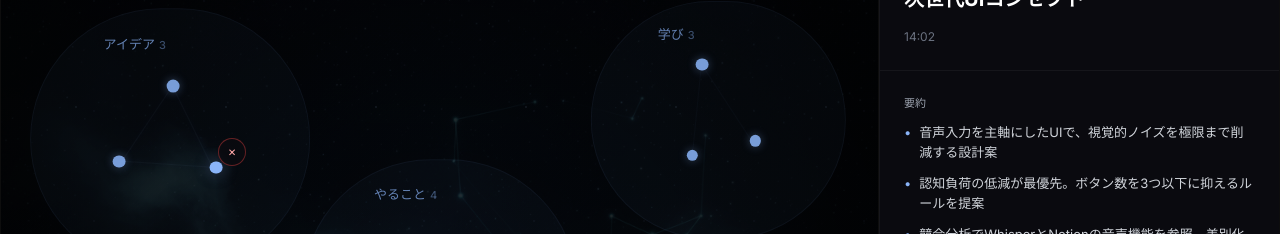
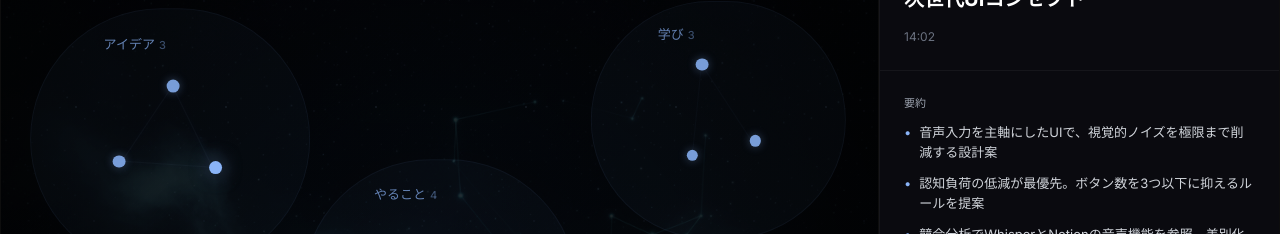
Before and after one commit to Oovo-project/nebula-notes, a Next.js app: page /inbox in a window 1280 px wide. Shown: the part 182-416 px from the top of the page. Built offline with nearby package versions, Linux system fonts and the light colour scheme; no server answers; the database is empty.

Commit message:
fix(inbox): stabilize star hover motion and runtime cache cleanup

```diff
--- a/app/inbox/page.tsx
+++ b/app/inbox/page.tsx
@@ -109,8 +109,6 @@ export default function InboxPage() {
             sky={sky}
             selectedMemoId={selectedMemoId}
             onSelectMemo={setSelectedMemoId}
-            onDeleteMemo={handleDeleteMemo}
-            deletingMemoId={deletingMemoId}
           />
         </div>
 
--- a/components/ConstellationCanvas.tsx
+++ b/components/ConstellationCanvas.tsx
@@ -1,6 +1,6 @@
 "use client";
 
-import { useMemo } from "react";
+import { useEffect, useMemo, useRef, useState, type MouseEvent } from "react";
 import type { MemoCategory, Sky, SkyStar } from "@/lib/types";
 
 const categoryTone: Record<MemoCategory, string> = {
@@ -33,24 +33,108 @@ function lineStyle(from: SkyStar, to: SkyStar, score = 0.1) {
   };
 }
 
+const DOCK_DISTANCE = 140;
+const DOCK_MAGNIFICATION = 1.38;
+
+function eased(value: number): number {
+  const clamped = Math.max(0, Math.min(1, value));
+  return clamped * clamped * (3 - 2 * clamped);
+}
+
 export default function ConstellationCanvas({
   sky,
   selectedMemoId,
   onSelectMemo,
-  onDeleteMemo,
-  deletingMemoId,
 }: {
   sky: Sky;
   selectedMemoId: string;
   onSelectMemo: (memoId: string) => void;
-  onDeleteMemo?: (memoId: string) => void;
-  deletingMemoId?: string | null;
 }) {
+  const containerRef = useRef<HTMLDivElement | null>(null);
+  const rafRef = useRef<number | null>(null);
+  const targetPointerRef = useRef<{ x: number; y: number; active: boolean }>({ x: 0, y: 0, active: false });
+  const [bounds, setBounds] = useState({ width: 1, height: 1 });
+  const [pointer, setPointer] = useState<{ x: number; y: number; active: boolean }>({ x: 0, y: 0, active: false });
   const starsById = useMemo(() => new Map(sky.stars.map((star) => [star.id, star])), [sky.stars]);
-  const selectedStar = useMemo(() => sky.stars.find((star) => star.memoId === selectedMemoId) ?? null, [selectedMemoId, sky.stars]);
+
+  const starScaleById = useMemo(() => {
+    const scaleMap = new Map<string, number>();
+
+    sky.stars.forEach((star) => {
+      const cx = (star.x / 100) * bounds.width;
+      const cy = (star.y / 100) * bounds.height;
+      const distance = pointer.active ? Math.hypot(pointer.x - cx, pointer.y - cy) : Number.POSITIVE_INFINITY;
+      const proximity = 1 - distance / DOCK_DISTANCE;
+      const dockScale = 1 + (DOCK_MAGNIFICATION - 1) * eased(proximity);
+      const selectedBoost = star.memoId === selectedMemoId ? 0.08 : 0;
+      scaleMap.set(star.id, pointer.active ? dockScale + selectedBoost : 1 + selectedBoost);
+    });
+
+    return scaleMap;
+  }, [bounds.height, bounds.width, pointer.active, pointer.x, pointer.y, selectedMemoId, sky.stars]);
+
+  useEffect(() => {
+    const node = containerRef.current;
+    if (!node) return;
+
+    const observer = new ResizeObserver((entries) => {
+      const entry = entries[0];
+      if (!entry) return;
+      const { width, height } = entry.contentRect;
+      setBounds({
+        width: Math.max(1, width),
+        height: Math.max(1, height),
+      });
+    });
+    observer.observe(node);
+
+    const animate = () => {
+      setPointer((prev) => {
+        const target = targetPointerRef.current;
+        const alpha = target.active ? 0.18 : 0.12;
+        const nextX = prev.x + (target.x - prev.x) * alpha;
+        const nextY = prev.y + (target.y - prev.y) * alpha;
+        const closeEnough = Math.abs(nextX - target.x) < 0.2 && Math.abs(nextY - target.y) < 0.2;
+        const active = target.active || !closeEnough;
+        return {
+          x: closeEnough ? target.x : nextX,
+          y: closeEnough ? target.y : nextY,
+          active,
+        };
+      });
+      rafRef.current = window.requestAnimationFrame(animate);
+    };
+    rafRef.current = window.requestAnimationFrame(animate);
+
+    return () => {
+      observer.disconnect();
+      if (rafRef.current !== null) {
+        window.cancelAnimationFrame(rafRef.current);
+        rafRef.current = null;
+      }
+    };
+  }, []);
+
+  const onMove = (event: MouseEvent<HTMLDivElement>) => {
+    const rect = event.currentTarget.getBoundingClientRect();
+    targetPointerRef.current = {
+      x: event.clientX - rect.left,
+      y: event.clientY - rect.top,
+      active: true,
+    };
+  };
+
+  const onLeave = () => {
+    targetPointerRef.current = { x: 0, y: 0, active: false };
+  };
 
   return (
-    <div className="relative h-full min-h-[820px] w-full overflow-hidden border-r border-[var(--line-soft)] bg-black">
+    <div
+      ref={containerRef}
+      onMouseMove={onMove}
+      onMouseLeave={onLeave}
+      className="relative h-full min-h-[820px] w-full overflow-hidden border-r border-[var(--line-soft)] bg-black"
+    >
       <div className="pointer-events-none absolute inset-0 z-0 bg-[radial-gradient(circle_at_50%_38%,#050b16_0%,#02050b_48%,#000000_100%)]" />
       <div
         className="pointer-events-none absolute inset-0 z-0 bg-cover bg-center opacity-[0.28]"
@@ -100,13 +184,14 @@ export default function ConstellationCanvas({
 
       {sky.stars.map((star) => {
         const selected = star.memoId === selectedMemoId;
-        const hitSize = Math.max(star.size + 18, 28);
+        const scale = starScaleById.get(star.id) ?? 1;
+        const hitSize = Math.max(star.size + 20, 30);
         return (
           <button
             key={star.id}
             type="button"
             onClick={() => onSelectMemo(star.memoId)}
-            className="absolute z-30 rounded-full transition hover:scale-[1.04]"
+            className="absolute z-30 rounded-full"
             style={{
               left: `${star.x}%`,
               top: `${star.y}%`,
@@ -118,38 +203,18 @@ export default function ConstellationCanvas({
             title="星メモを選択"
           >
             <span
-              className={`pointer-events-none absolute left-1/2 top-1/2 rounded-full transition ${
-                selected
-                  ? "bg-[#8ab4f8] shadow-[0_0_16px_rgba(138,180,248,0.45)]"
-                  : "bg-[#8ab4f8dd] shadow-[0_0_10px_rgba(138,180,248,0.33)]"
+              className={`pointer-events-none absolute left-1/2 top-1/2 rounded-full transition-transform duration-100 ease-out ${
+                selected ? "bg-[#8ab4f8] shadow-[0_0_18px_rgba(138,180,248,0.5)]" : "bg-[#8ab4f8dd] shadow-[0_0_10px_rgba(138,180,248,0.33)]"
               }`}
               style={{
                 width: `${star.size}px`,
                 height: `${star.size}px`,
-                transform: "translate(-50%, -50%)",
+                transform: `translate(-50%, -50%) scale(${scale})`,
               }}
             />
           </button>
         );
       })}
-
-      {selectedStar && onDeleteMemo ? (
-        <button
-          type="button"
-          onClick={() => onDeleteMemo(selectedStar.memoId)}
-          disabled={deletingMemoId === selectedStar.memoId}
-          className="absolute z-40 inline-flex h-7 w-7 items-center justify-center rounded-full border border-[#ef444466] bg-[#0a0a0fcc] text-[13px] text-[#fca5a5] transition hover:bg-[#1a0d12] disabled:cursor-not-allowed disabled:opacity-60"
-          style={{
-            left: `calc(${selectedStar.x}% + 16px)`,
-            top: `calc(${selectedStar.y}% - 16px)`,
-            transform: "translate(-50%, -50%)",
-          }}
-          aria-label="星メモを削除"
-          title="この星を削除"
-        >
-          ×
-        </button>
-      ) : null}
     </div>
   );
 }
--- a/package.json
+++ b/package.json
@@ -4,7 +4,9 @@
   "private": true,
   "type": "module",
   "scripts": {
+    "predev": "node -e \"require('fs').rmSync('.next-runtime',{recursive:true,force:true})\"",
     "dev": "next dev",
+    "prebuild": "node -e \"require('fs').rmSync('.next-runtime',{recursive:true,force:true})\"",
     "build": "next build",
     "start": "next start",
     "lint": "next lint",
```
Also changed, not shown: 1 other file (tests, documents, lock files or other folders).
